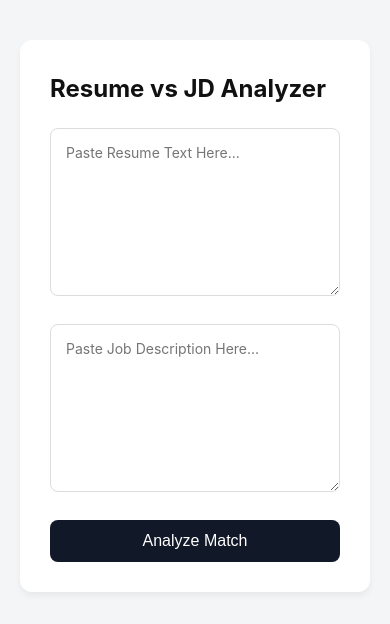
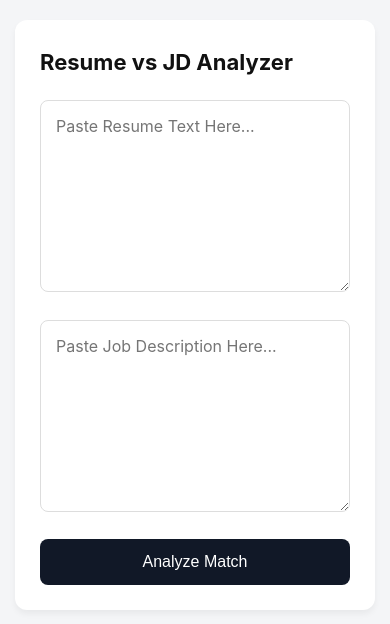
Before and after one commit to kellishbond/-resume-matcher-app, a website: page public/index.html in a window 390 px wide. Drawn offline with Linux system fonts and the light colour scheme.

Commit message:
Fix: Mobile responsiveness and iOS zoom bug

```diff
--- a/public/index.html
+++ b/public/index.html
@@ -1,6 +1,8 @@
 <!DOCTYPE html>
-<html>
+<html lang="en">
 <head>
+    <!-- 🚨 CRITICAL FOR MOBILE: Tells the phone to render at actual width -->
+    <meta name="viewport" content="width=device-width, initial-scale=1.0">
     <title>AI Resume Matcher</title>
     <style>
         /* Modern Reset */
@@ -10,7 +12,7 @@
             background-color: #f4f5f7;
             color: #333;
             line-height: 1.6;
-            padding: 40px 20px;
+            padding: 20px 15px; /* Slightly less padding on mobile */
         }
 
         /* Main Container */
@@ -18,22 +20,26 @@
             max-width: 800px;
             margin: 0 auto;
             background: #ffffff;
-            padding: 30px;
+            padding: 25px; /* Adjusted for mobile */
             border-radius: 12px;
             box-shadow: 0 4px 6px rgba(0,0,0,0.05);
+            /* Prevents long URLs from breaking the layout on small screens */
+            overflow-wrap: break-word;
+            word-wrap: break-word;
         }
 
         h2 {
             margin-bottom: 20px;
             color: #111;
-            font-size: 24px;
+            font-size: 22px; /* Slightly smaller on mobile */
         }
 
         /* Textareas */
         textarea {
             width: 100%;
             padding: 15px;
-            font-size: 14px;
+            /* 🚨 CRITICAL FOR MOBILE: 16px prevents iOS from auto-zooming when typing */
+            font-size: 16px;
             border: 1px solid #ddd;
             border-radius: 8px;
             margin-bottom: 20px;
@@ -47,11 +53,11 @@
 
         /* Button */
         button {
-            background-color: #111827; /* Sleek dark button */
+            background-color: #111827;
             color: white;
             border: none;
-            padding: 12px 24px;
-            font-size: 16px;
+            padding: 14px 24px; /* A bit taller for easy mobile tapping */
+            font-size: 16px;    /* Also 16px for mobile tap targets */
             border-radius: 8px;
             cursor: pointer;
             font-weight: 500;
@@ -67,14 +73,14 @@
             background: #f8fafc;
             border-left: 4px solid #007bff;
             border-radius: 4px;
-            display: none; /* Hidden until results are ready */
+            display: none;
+            font-size: 15px;
         }
-        #results h3 { margin-top: 15px; color: #111; }
+        #results h3 { margin-top: 15px; color: #111; font-size: 18px; }
         #results ul { margin-left: 20px; margin-top: 5px; }
     </style>
 </head>
 <body>
-    <!-- FIXED: Moved container inside the body tag where it belongs -->
     <div class="container">
         <h2>Resume vs JD Analyzer</h2>
 
@@ -92,7 +98,6 @@
             const jdText = document.getElementById('jd').value;
             const resultsDiv = document.getElementById('results');
 
-            // Basic validation so it doesn't crash on empty boxes
             if(!resumeText || !jdText) {
                 resultsDiv.style.display = "block";
                 resultsDiv.innerHTML = "<p style='color:red;'>Please paste both a Resume and a Job Description.</p>";
@@ -103,9 +108,6 @@
             resultsDiv.innerHTML = "Analyzing... (If the server is sleeping, this might take 30-50 seconds on the first try)";
 
             try {
-                // 🚨 CRITICAL FIX: Changed 'http://localhost:3000/analyze' to just '/analyze'
-                // When you deploy to Render, localhost doesn't exist anymore!
-                // Using '/analyze' tells the browser to look at the current website domain.
                 const response = await fetch('/analyze', {
                     method: 'POST',
                     headers: { 'Content-Type': 'application/json' },
@@ -118,7 +120,6 @@
 
                 const data = await response.json();
 
-                // Safely map skills in case the backend AI fails and returns nothing
                 const skillsList = (data.aiMissingSkills || []).map(s => `<li>${s}</li>`).join('');
 
                 resultsDiv.innerHTML = `
@@ -132,7 +133,6 @@
                     <p>${data.aiSummary}</p>
                 `;
             } catch (error) {
-                // 🚨 CRITICAL FIX: Added error handling so it stops hanging forever!
                 resultsDiv.innerHTML = `<p style="color: red;">Error: ${error.message}. The server might be waking up. Please try again in 30 seconds.</p>`;
             }
         }
```
